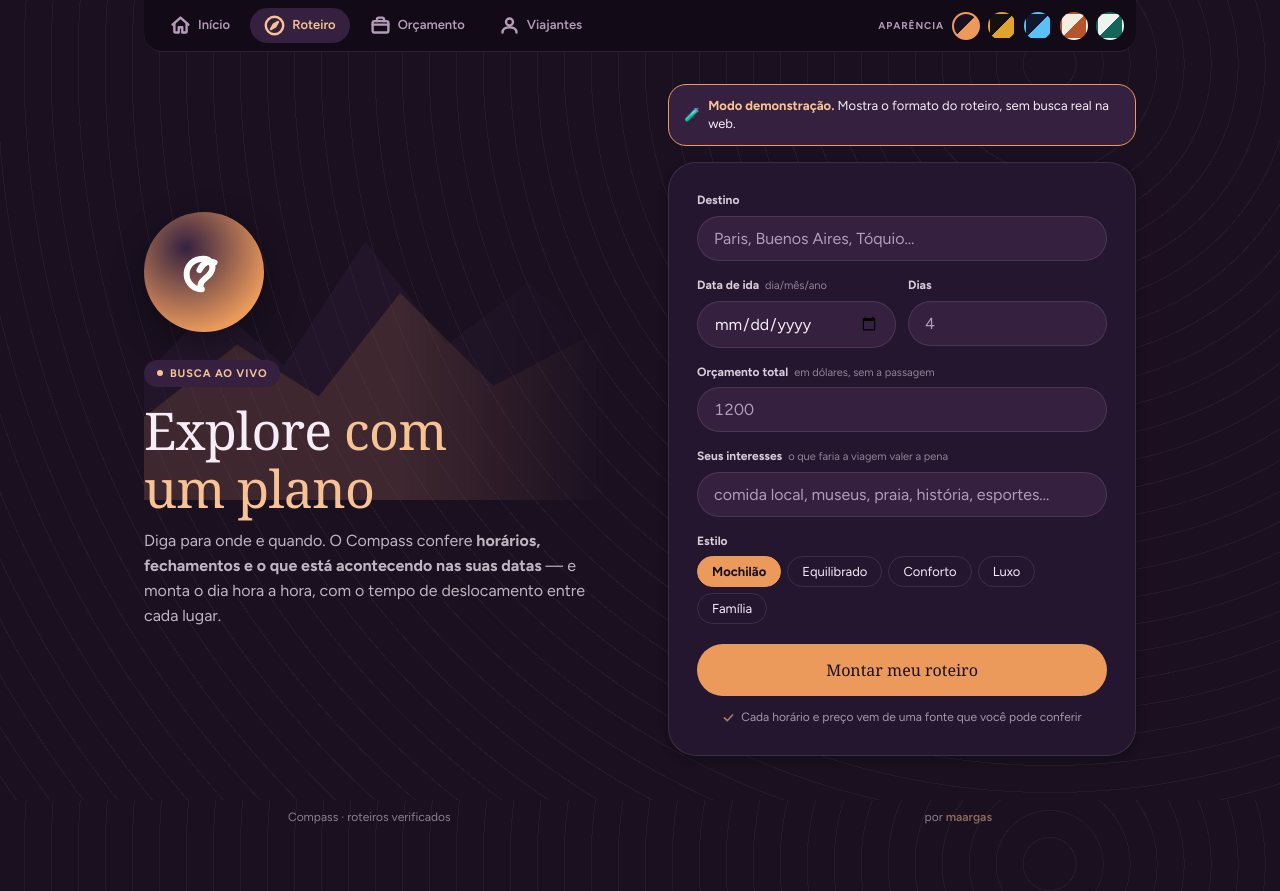
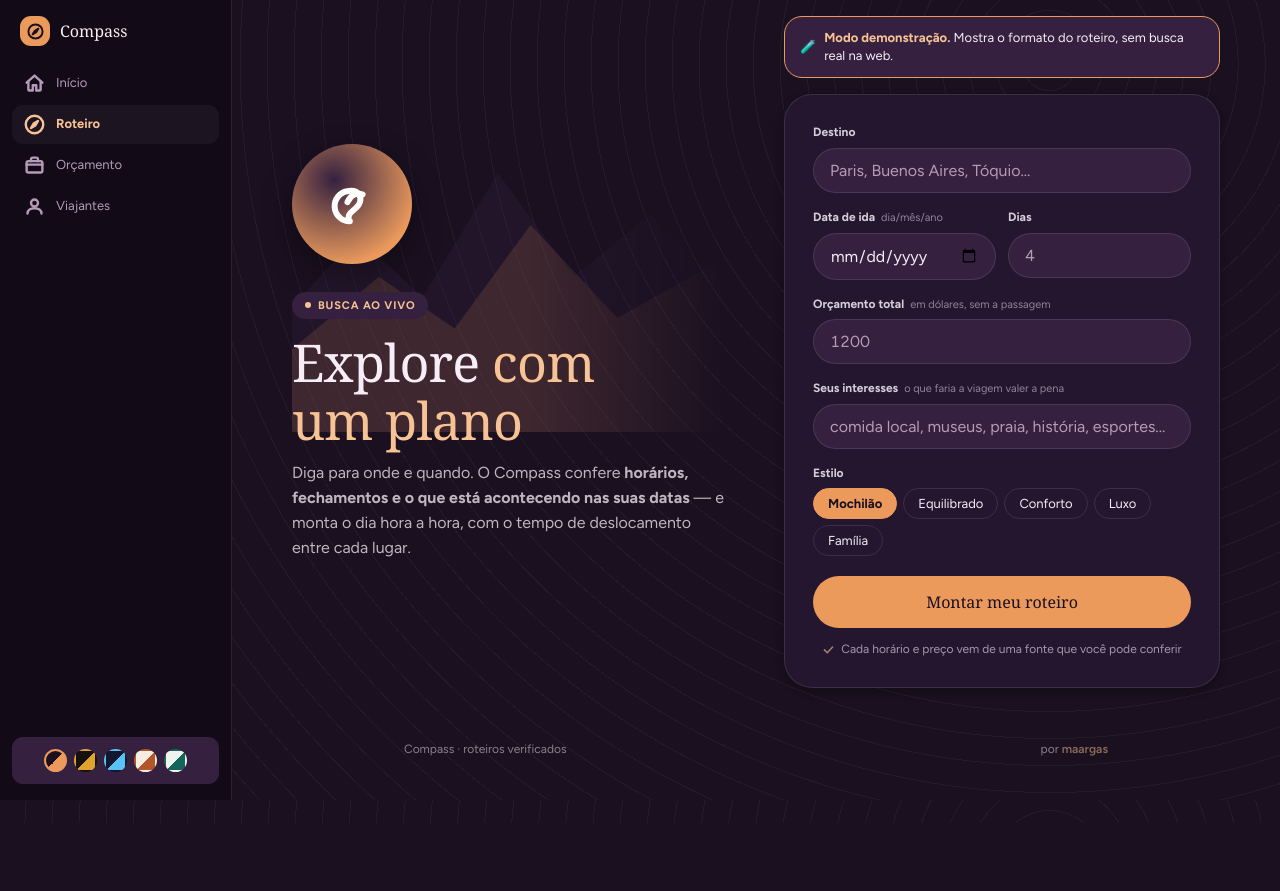
Before and after one commit to maargas/travel-planner, a Flask app: page / in a window 1280 px wide. After the commit the page ends 800 px from the top, so only its background shows below. Run offline with Flask 3, Linux system fonts and the light colour scheme; some web fonts are replaced.

Commit message:
put the nav in a left rail on desktop, as the design has it
Same <nav> in both places, two shapes: the tab bar across the foot of a
phone, and on a desktop the design's 232px rail — chrome ground, a border
down its right edge, the brand at the top, the links stacked and the palette
picker pinned to the bottom where the design keeps its sync box.

The rail is fixed, so it stays put while the page scrolls, and body carries a
left padding of the rail plus a gutter so nothing runs underneath it.

Left out of the rail on purpose: the design's search box, which would search
nothing, and the sections that need an account behind them.

Also: .btn stretched to the full 58rem of the content column on a desktop.
Full width is right under a thumb, not across a monitor.

Co-Authored-By: Claude Opus 5 <noreply@anthropic.com>

```diff
--- a/templates/base.html
+++ b/templates/base.html
@@ -73,6 +73,8 @@
       --shadow-lg: 0 12px 32px rgba(0,0,0,0.34);
 
       --nav-h: 4.5rem;
+      /* 232px in the design, which is where the sidebar's proportions come from. */
+      --side-w: 14.5rem;
     }
 
     *, *::before, *::after { box-sizing: border-box; margin: 0; padding: 0; }
@@ -231,6 +233,14 @@
       padding: 0.125rem 0.75rem; min-width: 3.5rem;
     }
     .tab[aria-current="page"] { color: var(--t-accent-text); }
+
+    .side-brand { display: none; align-items: center; gap: 0.625rem; padding: 0 0.5rem 1rem; }
+    .side-mark {
+      width: 1.875rem; height: 1.875rem; flex: none; border-radius: var(--t-radius-sm);
+      background: var(--t-accent); color: var(--t-accent-ink);
+      display: flex; align-items: center; justify-content: center;
+    }
+    .side-brand span { font-family: var(--font-heading); font-size: 1rem; }
     .tab svg { display: block; }
     .tab:focus-visible { outline: 2px solid var(--t-accent); outline-offset: 2px; border-radius: 0.5rem; }
 
@@ -270,30 +280,47 @@
       :root { --nav-h: 0rem; }
       body { padding-bottom: 2rem; }
 
+      /* The design's left rail: 232px of chrome against the page, the links
+         stacked down it, everything else pinned to the bottom. */
+      body { padding-left: calc(var(--side-w) + 2rem); padding-right: 2rem; }
+
       .tabbar {
-        position: sticky; top: 0; bottom: auto;
-        max-width: 62rem; margin: 0 auto 1rem;
-        justify-content: flex-start; gap: 0.375rem;
-        border-top: none; border-bottom: 1px solid var(--t-border);
-        border-radius: 0 0 var(--t-radius) var(--t-radius);
-        padding: 0.5rem 0.75rem;
-        background: color-mix(in srgb, var(--t-chrome) 92%, transparent);
-        backdrop-filter: blur(8px);
+        position: fixed; top: 0; bottom: 0; left: 0; right: auto;
+        width: var(--side-w);
+        flex-direction: column; align-items: stretch; justify-content: flex-start;
+        gap: 0.125rem;
+        background: var(--t-chrome);
+        border-top: none; border-right: 1px solid var(--t-border);
+        padding: 1rem 0.75rem;
+        overflow-y: auto;
       }
 
+      .side-brand { display: flex; }
+
       .tab {
-        flex-direction: row; gap: 0.4375rem;
-        font-size: 0.8125rem;
-        padding: 0.4375rem 0.875rem;
-        border-radius: var(--t-pill);
-        min-width: 0;
+        flex-direction: row; justify-content: flex-start; gap: 0.6875rem;
+        font-size: 0.8125rem; font-weight: 500;
+        padding: 0.5625rem 0.75rem;
+        border-radius: var(--t-radius-sm);
+        min-width: 0; width: 100%;
       }
-      .tab[aria-current="page"] { background: var(--t-surface-2); }
+      .tab:hover { color: var(--t-text); }
+      .tab[aria-current="page"] { font-weight: 700; background: var(--t-ink-wash); }
 
-      #theme-bar-nav { display: flex; margin-left: auto; padding: 0; }
+      /* Pinned to the foot of the rail, where the design keeps its sync box. */
+      #theme-bar-nav {
+        display: flex; margin-top: auto; justify-content: center;
+        gap: 0.4375rem; padding: 0.75rem 0.5rem;
+        background: var(--t-surface-2); border-radius: var(--t-radius-sm);
+      }
+      #theme-bar-nav .lbl { display: none; }
+      #theme-bar-nav .swatch { width: 1.4375rem; height: 1.4375rem; }
       #theme-bar-page { display: none; }
 
-      .wrap { max-width: 62rem; }
+      .wrap { max-width: 58rem; }
+
+      /* Full width is right under a thumb; across 58rem it just looks stretched. */
+      .btn { width: auto; min-width: 15rem; padding-inline: 1.5rem; }
 
       /* The design's desktop hero is roomier and its number much larger — it
          anchors a 4-column grid rather than sitting alone above a phone list. */
@@ -327,8 +354,15 @@
 </head>
 <body>
 
-<!-- Mobile: the tab bar -->
+<!-- One element, two shapes: the tab bar across the foot of a phone, the
+     design's left rail on a desktop. -->
 <nav class="tabbar" aria-label="Navegação principal">
+  <div class="side-brand">
+    <div class="side-mark" aria-hidden="true">
+      <svg width="17" height="17" viewBox="0 0 24 24" fill="none" stroke="currentColor" stroke-width="2.75" stroke-linecap="round" stroke-linejoin="round"><circle cx="12" cy="12" r="10"></circle><path d="M16 8l-5 3-3 5 5-3 3-5z"></path></svg>
+    </div>
+    <span>Compass</span>
+  </div>
   <a class="tab" href="/painel" {% if page == 'painel' %}aria-current="page"{% endif %}>
     <svg width="21" height="21" viewBox="0 0 24 24" fill="none" stroke="currentColor" stroke-width="2.75" stroke-linecap="round" stroke-linejoin="round" aria-hidden="true"><path d="M3 11l9-8 9 8"></path><path d="M5 10v9a1 1 0 001 1h4v-6h4v6h4a1 1 0 001-1v-9"></path></svg>
     <span>Início</span>
```
